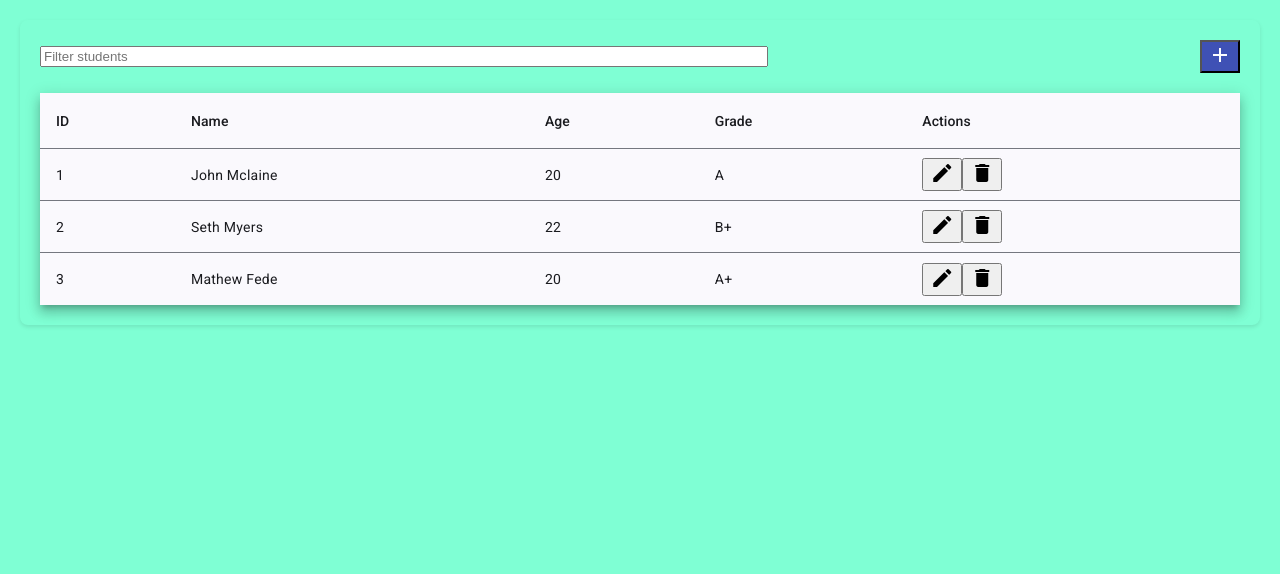
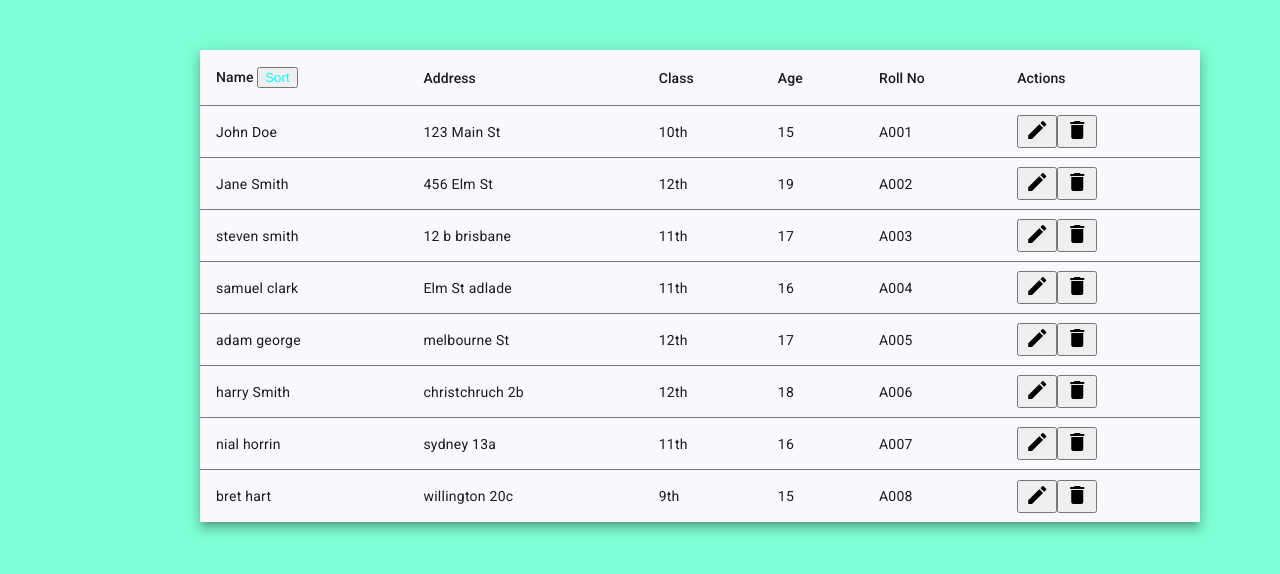
Before and after one commit to kprasad475/student-management, an Angular app: page /student-details in a window 1280 px wide. Before the commit this address led to /. Shown: the top 574 px of the page. Built offline with nearby package versions, Linux system fonts and the light colour scheme.

Commit message:
sorting-function-added

```diff
--- a/src/app/app-routing.module.ts
+++ b/src/app/app-routing.module.ts
@@ -2,11 +2,13 @@ import { NgModule } from '@angular/core';
 import { RouterModule, Routes } from '@angular/router';
 import { StudentListComponent } from './student-list/student-list.component';
 import { StudentFormComponent } from './student-form/student-form.component';
+import { StudentDisplayComponent } from './student-display/student-display.component';
 
 const routes: Routes = [
   { path: '', redirectTo: '/students', pathMatch: 'full' },
   { path: 'students', component: StudentListComponent },
-  { path: 'add-student', component: StudentFormComponent }
+  { path: 'add-student', component: StudentFormComponent },
+  { path: 'student-details', component: StudentDisplayComponent }
 ];
 
 @NgModule({
--- a/src/app/app.component.html
+++ b/src/app/app.component.html
@@ -1 +1,2 @@
-<app-student-list></app-student-list>
+
+<router-outlet></router-outlet>
--- a/src/app/app.module.ts
+++ b/src/app/app.module.ts
@@ -18,6 +18,8 @@ import { MatTableModule } from '@angular/material/table';
 import { FormsModule,ReactiveFormsModule } from '@angular/forms';
 import { MatLabel } from '@angular/material/input';
 import { AddStudentComponent } from './add-student/add-student.component';
+import { StudentDisplayComponent } from './student-display/student-display.component';
+import { provideHttpClient } from '@angular/common/http';
 
 
 @NgModule({
@@ -25,7 +27,8 @@ import { AddStudentComponent } from './add-student/add-student.component';
     AppComponent,
     StudentListComponent,
     StudentFormComponent,
-    AddStudentComponent
+    AddStudentComponent,
+    StudentDisplayComponent
   ],
   imports: [
     BrowserModule,
@@ -36,7 +39,8 @@ import { AddStudentComponent } from './add-student/add-student.component';
   ],
   providers: [
     provideClientHydration(),
-    provideAnimationsAsync()
+    provideAnimationsAsync(),
+    provideHttpClient()
   ],
   bootstrap: [AppComponent]
 })
--- /dev/null
+++ b/src/app/student-display/student-display.component.css
@@ -0,0 +1,43 @@
+/* Styling for the student list component */
+.student-list {
+    margin-top: 20px;
+
+  }
+
+  /* Table styles */
+  .mat-table {
+    width: 100%;
+    overflow-x: auto;
+    border-collapse: collapse;
+    box-shadow: 0 4px 8px rgba(0, 0, 0, 0.1);
+  }
+
+  .mat-header-cell, .mat-cell {
+    padding: 12px 16px;
+    text-align: left;
+    font-weight: bold;
+  }
+
+  .mat-header-row {
+    background-color: #f0f0f0;
+  }
+
+  .mat-row:nth-child(even) {
+    background-color: #f9f9f9;
+  }
+
+  /* Actions buttons */
+  button.mat-icon-button {
+    margin: 0 4px;
+  }
+  .button{
+    color: aqua;
+  }
+
+  /* Responsive table */
+  @media (max-width: 600px) {
+    .mat-header-cell, .mat-cell {
+      padding: 8px 12px;
+      font-size: 12px;
+    }
+  }
--- /dev/null
+++ b/src/app/student-display/student-display.component.html
@@ -0,0 +1,53 @@
+<div class="student-list" *ngIf="students">
+    <table mat-table [dataSource]="students" class="mat-elevation-z8">
+      <!-- Name Column -->
+      <ng-container matColumnDef="name">
+        <th mat-header-cell *matHeaderCellDef>Name
+            <button class="button" (click)="sortStudentsBy('name')">Sort</button>
+
+        </th>
+        <td mat-cell *matCellDef="let student">{{ student.name }}</td>
+      </ng-container>
+
+      <!-- Address Column -->
+      <ng-container matColumnDef="address">
+        <th mat-header-cell *matHeaderCellDef>Address</th>
+        <td mat-cell *matCellDef="let student">{{ student.address }}</td>
+      </ng-container>
+
+      <!-- Class Column -->
+      <ng-container matColumnDef="class">
+        <th mat-header-cell *matHeaderCellDef>Class</th>
+        <td mat-cell *matCellDef="let student">{{ student.class }}</td>
+      </ng-container>
+
+      <!-- Age Column -->
+      <ng-container matColumnDef="age">
+        <th mat-header-cell *matHeaderCellDef>Age</th>
+        <td mat-cell *matCellDef="let student">{{ student.age }}</td>
+      </ng-container>
+
+      <!-- Roll No Column -->
+      <ng-container matColumnDef="rollNo">
+        <th mat-header-cell *matHeaderCellDef>Roll No</th>
+        <td mat-cell *matCellDef="let student">{{ student.rollNo }}</td>
+      </ng-container>
+
+      <!-- Actions Column -->
+      <ng-container matColumnDef="actions">
+        <th mat-header-cell *matHeaderCellDef>Actions</th>
+        <td mat-cell *matCellDef="let student">
+          <button mat-icon-button color="primary" (click)="editStudent(student)">
+            <mat-icon>edit</mat-icon>
+          </button>
+          <button mat-icon-button color="warn" (click)="deleteStudent(student)">
+            <mat-icon>delete</mat-icon>
+          </button>
+        </td>
+      </ng-container>
+
+
+      <tr mat-header-row *matHeaderRowDef="displayedColumns"></tr>
+      <tr mat-row *matRowDef="let row; columns: displayedColumns;"></tr>
+    </table>
+  </div>
--- /dev/null
+++ b/src/app/student-display/student-display.component.ts
@@ -0,0 +1,54 @@
+import { Component, OnInit } from '@angular/core';
+interface Student {
+  name: string;
+  address: string;
+  class: string;
+  age: number;
+  rollNo:string
+}
+
+@Component({
+  selector: 'app-student-display',
+  templateUrl: './student-display.component.html',
+  styleUrl: './student-display.component.css'
+})
+export class StudentDisplayComponent  implements OnInit{
+  names:any
+
+  students:Student[] = [
+    { name: 'John Doe', address: '123 Main St', class: '10th', age: 15, rollNo: 'A001' },
+    { name: 'Jane Smith', address: '456 Elm St', class: '12th', age: 19, rollNo: 'A002' },
+    { name: 'steven smith', address: '12 b brisbane', class: '11th', age: 17, rollNo: 'A003' },
+    { name: 'samuel clark', address: ' Elm St adlade', class: '11th', age: 16, rollNo: 'A004' },
+    { name: 'adam george', address: 'melbourne St', class: '12th', age: 17, rollNo: 'A005' },
+    { name: 'harry Smith', address: 'christchruch 2b', class: '12th', age: 18, rollNo: 'A006' },
+    { name: 'nial horrin', address: 'sydney 13a', class: '11th', age: 16, rollNo: 'A007' },
+    { name: 'bret hart', address: 'willington 20c', class: '9th', age: 15, rollNo: 'A008' },
+    // Add more students as needed
+  ];
+
+  displayedColumns: string[] = ['name', 'address', 'class', 'age', 'rollNo', 'actions'];
+
+  constructor() { }
+  ngOnInit(): void {
+console.log("kabbb")  }
+
+  editStudent(student: any) {
+    // Implement edit functionality here
+    console.log('Edit student:', student);
+  }
+
+  deleteStudent(student: any) {
+    // Implement delete functionality here
+    console.log('Delete student:', student);
+  }
+
+  sortStudentsBy(property: keyof Student) {
+    this.students = [...this.students].sort((a, b) => (a[property] > b[property]) ? 1 : (a[property] < b[property]) ? -1 : 0);
+    console.log(this.students);
+  }
+
+  reverseSortStudentsBy(name: keyof Student) {
+    this.students.sort((a, b) => (a[name] < b[name]) ? 1 : (a[name] > b[name]) ? -1 : 0);
+  }
+}
--- a/src/app/student-list/student-list.component.html
+++ b/src/app/student-list/student-list.component.html
@@ -5,6 +5,9 @@
     <input matInput class="filter-input" (keyup)="applyFilter($event)" placeholder="Filter students">
     <button mat-icon-button class="add-button" (click)="addStudent()">
       <mat-icon>add</mat-icon>
+    </button>
+    <button  class="add-button" (click)="navigateToDetails()">
+      Details
     </button>
   </div>
   <table mat-table [dataSource]="dataSource" class="mat-elevation-z8">
--- a/src/app/student-list/student-list.component.ts
+++ b/src/app/student-list/student-list.component.ts
@@ -7,6 +7,11 @@ import { StudentFormComponent } from '../student-form/student-form.component';
 import { AddStudentComponent } from '../add-student/add-student.component';
 import { MatDialogRef } from '@angular/material/dialog';
 import { trigger, state, style, transition, animate } from '@angular/animations';
+import { NavigationEnd, RouterModule, Routes } from '@angular/router';
+import { Router } from '@angular/router';
+import { filter } from 'rxjs/operators';
+
+
 
 
 
@@ -34,7 +39,13 @@ export class StudentListComponent  implements OnInit{
   displayedColumns: string[] = ['id', 'name', 'age', 'grade', 'actions'];
   dataSource: MatTableDataSource<Student>;
 
-  constructor(private service: StudentService, public dialog: MatDialog) {}
+  constructor(private service: StudentService, public dialog: MatDialog,private router:Router) {
+    this.router.events.pipe(
+      filter(event => event instanceof NavigationEnd)
+    ).subscribe(event => {
+      console.log('Navigation event:', event);
+    });
+  }
 
   ngOnInit() {
     this.service.getStudents().subscribe(students => {
@@ -50,6 +61,16 @@ export class StudentListComponent  implements OnInit{
   applyFilter(event: Event) {
     const filterValue = (event.target as HTMLInputElement).value;
     this.dataSource.filter = filterValue.trim().toLowerCase();
+  }
+  navigateToDetails() {
+    console.log('Navigating to student details...');
+    this.router.navigate(['/student-details']).then(success => {
+      if (success) {
+        console.log('Navigation successful!');
+      } else {
+        console.log('Navigation failed!');
+      }
+    });
   }
 
   addStudent() {
--- a/src/styles.css
+++ b/src/styles.css
@@ -2,4 +2,8 @@
 
 html, body { height: 100%; }
 body { margin: 0; font-family: Roboto, "Helvetica Neue", sans-serif;
-background-color: aquamarine;}
+background-color: aquamarine;
+height: fit-content;
+    width: 1000px;
+    margin-left: 200px;
+    padding-top: 30px;}
```
Also changed, not shown: 1 other file (tests, documents, lock files or other folders).
